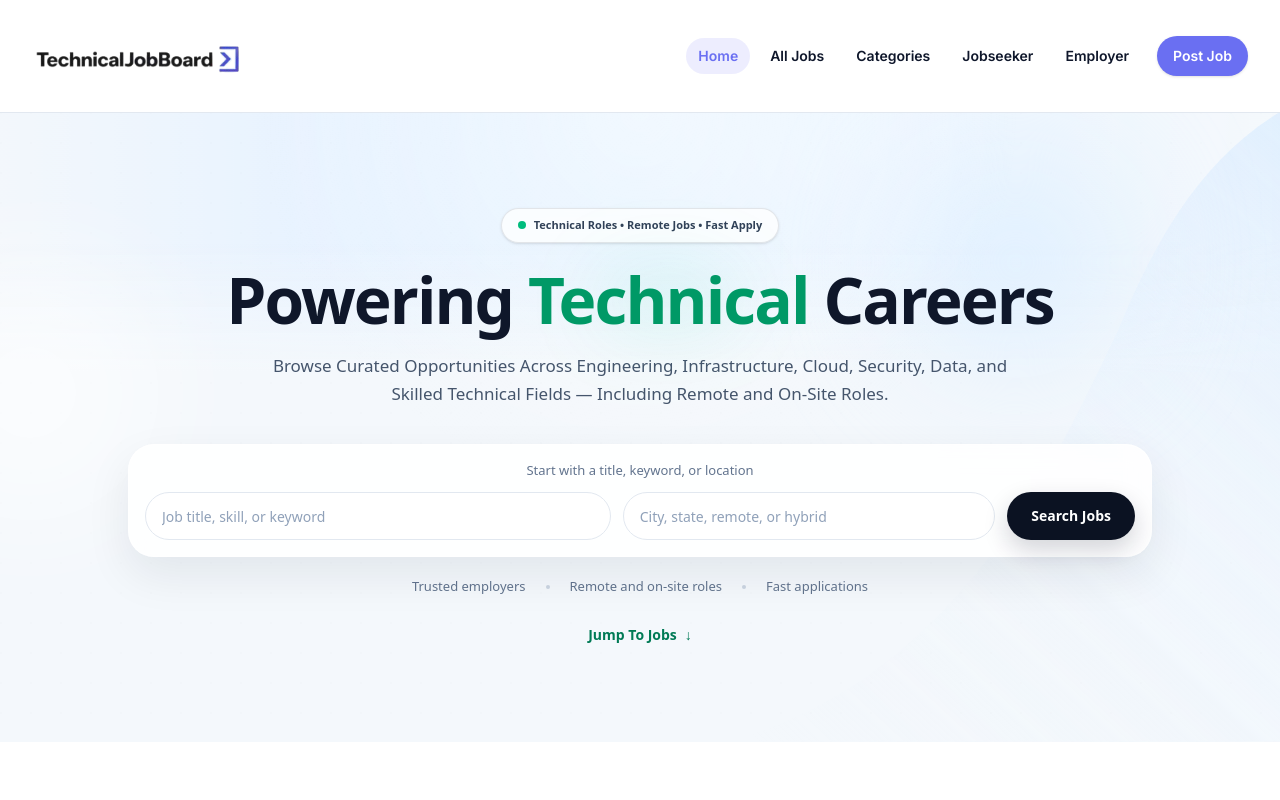
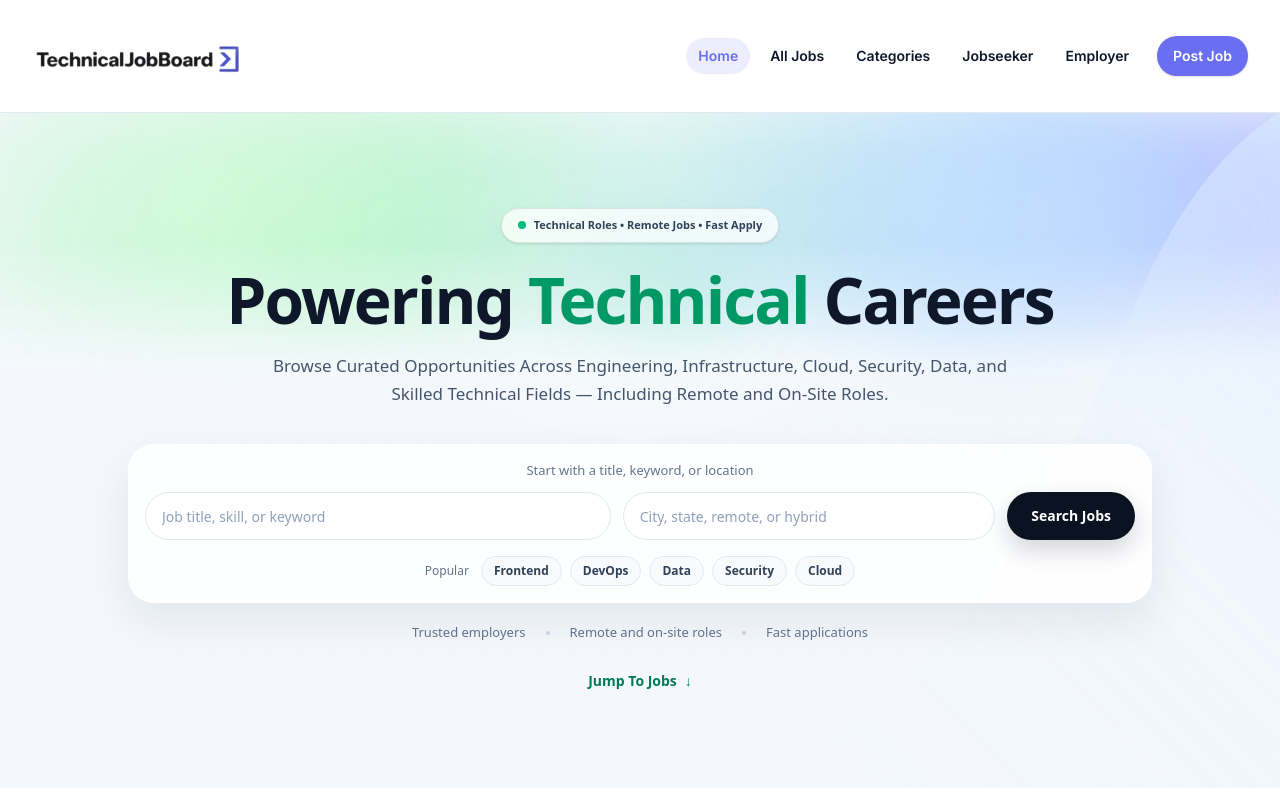
Before and after one commit to adebisidolapo/technicaljobboard, a Next.js app: page / in a window 1280 px wide. Shown: the top 800 px of the page. Built offline with nearby package versions, Linux system fonts and the light colour scheme; no server answers; the database is empty.

Commit message:
update hero

```diff
--- a/app/page.tsx
+++ b/app/page.tsx
@@ -171,23 +171,54 @@ const wideContainer =
 
 {/* ================= HERO ================= */}
 <section className="relative isolate overflow-hidden bg-[#F4F8FC]">
-
-  {/* AWS style animated background */}
+  {/* Background Layer */}
   <div className="pointer-events-none absolute inset-0 overflow-hidden">
-
-    {/* base */}
     <div className="absolute inset-0 bg-[#F4F8FC]" />
 
-    {/* animated color band */}
+    {/* AWS-style moving color band */}
     <div className="absolute inset-x-0 top-0 h-[260px] overflow-hidden">
-      <div className="hero-band absolute inset-0" />
-      <div className="hero-band2 absolute inset-0" />
+      <div
+        className="absolute inset-0 opacity-100 blur-[36px]"
+        style={{
+          background: `
+            linear-gradient(
+              100deg,
+              rgba(255,255,255,0) 0%,
+              rgba(161, 242, 181, 0.85) 18%,
+              rgba(168, 210, 255, 0.92) 38%,
+              rgba(196, 167, 255, 0.88) 58%,
+              rgba(255,255,255,0) 80%
+            )
+          `,
+          backgroundSize: "180% 100%",
+          animation: "awsBandMove 10s ease-in-out infinite",
+        }}
+      />
+
+      <div
+        className="absolute inset-0 opacity-95 blur-[70px]"
+        style={{
+          background: `
+            linear-gradient(
+              90deg,
+              rgba(255,255,255,0) 0%,
+              rgba(184, 255, 196, 0.40) 16%,
+              rgba(177, 214, 255, 0.55) 42%,
+              rgba(213, 188, 255, 0.42) 66%,
+              rgba(255,255,255,0) 86%
+            )
+          `,
+          backgroundSize: "200% 100%",
+          animation: "awsBandMove2 15s ease-in-out infinite",
+        }}
+      />
+
       <div className="absolute inset-0 bg-gradient-to-b from-transparent via-transparent to-[#F4F8FC]" />
     </div>
 
     {/* subtle grid */}
     <div
-      className="absolute inset-0 opacity-[0.07]"
+      className="absolute inset-0 opacity-[0.08]"
       style={{
         backgroundImage:
           "radial-gradient(circle at 1px 1px, rgba(15,23,42,0.10) 1px, transparent 0)",
@@ -195,9 +226,9 @@ const wideContainer =
       }}
     />
 
-    {/* right soft shape */}
+    {/* right shape */}
     <svg
-      className="absolute right-0 top-0 h-full w-[65%] opacity-90"
+      className="absolute right-0 top-0 h-full w-[65%] opacity-80"
       viewBox="0 0 720 520"
       preserveAspectRatio="none"
       aria-hidden="true"
@@ -223,19 +254,17 @@ const wideContainer =
       />
     </svg>
 
-    {/* glow */}
-    <div className="absolute right-[12%] top-[8%] h-[220px] w-[220px] rounded-full bg-[#DCEEFF]/70 blur-3xl animate-[floatHero_12s_ease-in-out_infinite]" />
+    {/* top glows */}
+    <div className="absolute right-[10%] top-[18px] h-[180px] w-[260px] rounded-full bg-[#cfe6ff]/80 blur-[80px]" />
+    <div className="absolute left-[10%] top-[10px] h-[140px] w-[220px] rounded-full bg-[#e8ffe8]/55 blur-[70px]" />
 
-    <div className="absolute left-[-100px] top-[160px] h-[260px] w-[260px] rounded-full bg-white/60 blur-3xl animate-[floatHero_14s_ease-in-out_infinite]" />
-
-    {/* soft fade */}
-    <div className="absolute inset-0 bg-[radial-gradient(circle_at_top,rgba(255,255,255,0.55),transparent_42%)]" />
+    {/* soft center fade */}
+    <div className="absolute inset-0 bg-[radial-gradient(circle_at_top,rgba(255,255,255,0.52),transparent_42%)]" />
   </div>
 
-  {/* ================= HERO CONTENT ================= */}
+  {/* Content */}
   <div className={`relative ${container}`}>
     <div className="mx-auto max-w-5xl py-16 text-center sm:py-18 md:py-20 lg:py-24">
-
       {/* Badge */}
       <div className="mx-auto inline-flex items-center gap-2 rounded-full border border-slate-900/10 bg-white/75 px-4 py-2 text-[11px] font-semibold text-slate-700 shadow-sm backdrop-blur">
         <span className="inline-block h-2 w-2 rounded-full bg-emerald-500" />
@@ -265,12 +294,14 @@ const wideContainer =
       {/* Search */}
       <div className="mt-9">
         <div className="mx-auto w-full max-w-5xl rounded-[26px] border border-white/70 bg-white/88 p-3 sm:p-4 shadow-[0_18px_45px_rgba(15,23,42,0.08)] backdrop-blur-md">
-
           <div className="mb-3 text-center text-[13px] font-medium text-slate-500">
             Start with a title, keyword, or location
           </div>
 
           <div className="grid grid-cols-1 gap-3 md:grid-cols-2 xl:grid-cols-[1.25fr_1fr_auto] xl:items-center">
+            <label className="sr-only" htmlFor="hero-q">
+              Job title, skill, or keyword
+            </label>
 
             <input
               id="hero-q"
@@ -283,6 +314,10 @@ const wideContainer =
                 if (e.key === "Enter") runHeroSearch();
               }}
             />
+
+            <label className="sr-only" htmlFor="hero-loc">
+              City, state, remote, or hybrid
+            </label>
 
             <input
               id="hero-loc"
@@ -303,9 +338,26 @@ const wideContainer =
             >
               Search Jobs
             </button>
-
           </div>
 
+          {/* Popular Tags */}
+          <div className="mt-4 flex flex-wrap items-center justify-center gap-x-2 gap-y-2 text-xs text-slate-500">
+            <span className="mr-1 font-medium">Popular</span>
+
+            {["Frontend", "DevOps", "Data", "Security", "Cloud"].map((t) => (
+              <button
+                key={t}
+                type="button"
+                onClick={() => {
+                  setHeroQ(t);
+                  setTimeout(runHeroSearch, 0);
+                }}
+                className="rounded-full border border-slate-200 bg-[#F8FAFC] px-3 py-1.5 text-xs font-semibold text-slate-700 transition hover:border-slate-300 hover:bg-white"
+              >
+                {t}
+              </button>
+            ))}
+          </div>
         </div>
       </div>
 
@@ -326,51 +378,34 @@ const wideContainer =
       >
         Jump To Jobs <span aria-hidden>↓</span>
       </button>
-
     </div>
   </div>
 
-  {/* animation styles */}
   <style jsx>{`
-    .hero-band {
-      background: linear-gradient(
-        90deg,
-        #f4f8fc,
-        #e8f3ff,
-        #dceeff,
-        #eaf4ff,
-        #f4f8fc
-      );
-      animation: heroShift 16s ease-in-out infinite alternate;
+    @keyframes awsBandMove {
+      0% {
+        transform: translateX(-18%) scaleX(1.08);
+      }
+      50% {
+        transform: translateX(7%) scaleX(1.18);
+      }
+      100% {
+        transform: translateX(-10%) scaleX(1.12);
+      }
     }
 
-    .hero-band2 {
-      background: radial-gradient(
-        circle at 70% 0%,
-        rgba(176,216,255,0.35),
-        transparent 70%
-      );
-      mix-blend-mode: screen;
-      animation: heroDrift 20s ease-in-out infinite alternate;
-    }
-
-    @keyframes heroShift {
-      0% { transform: translateX(0) scale(1); }
-      100% { transform: translateX(-3%) scale(1.05); }
-    }
-
-    @keyframes heroDrift {
-      0% { transform: translateX(-2%) scale(1); }
-      100% { transform: translateX(3%) scale(1.04); }
-    }
-
-    @keyframes floatHero {
-      0% { transform: translateY(0); }
-      50% { transform: translateY(-10px); }
-      100% { transform: translateY(0); }
+    @keyframes awsBandMove2 {
+      0% {
+        transform: translateX(10%) scaleX(1);
+      }
+      50% {
+        transform: translateX(-12%) scaleX(1.12);
+      }
+      100% {
+        transform: translateX(4%) scaleX(1.03);
+      }
     }
   `}</style>
-
 </section>
 
       {/* ================= TRUSTED BY TEAMS ================= */}
```
